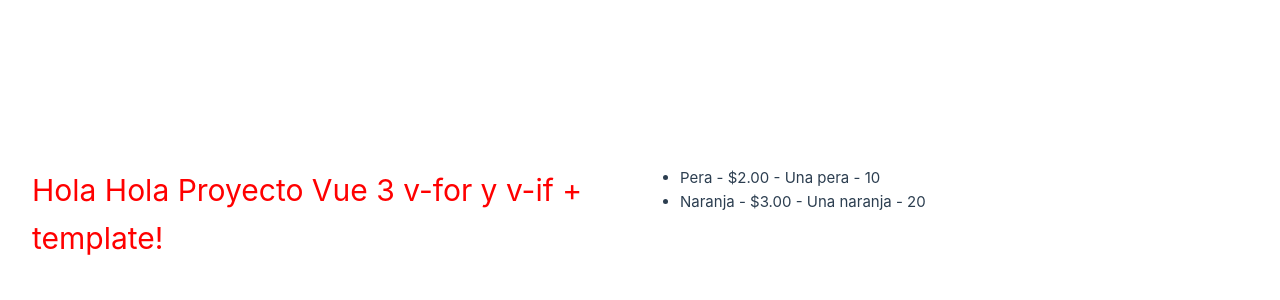
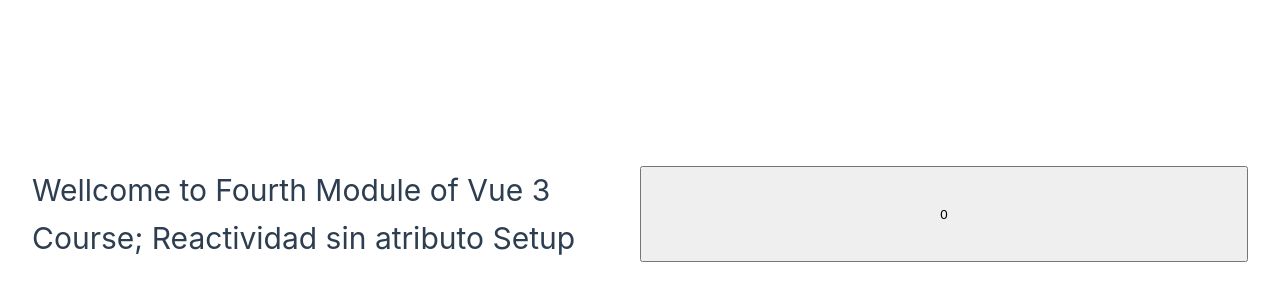
Before and after one commit to daigogeassdark/mi-primer-vue, a Vue app: page / in a window 1280 px wide. Shown: the part 186-486 px from the top of the page. Built offline with nearby package versions, Linux system fonts and the light colour scheme.

Commit message:
Update App.vue

```diff
--- a/src/App.vue
+++ b/src/App.vue
@@ -1,39 +1,28 @@
-<script setup>
- const name = 'Hola Proyecto Vue 3 v-for y v-if + template'
- const arrayFrutas = [
-    {
-        name: "Manzana",
-        price: "$1.00",
-        description: "Una manzana",
-        stock: 0,
-    },
-    {
-        name: "Pera",
-        price: "$2.00",
-        description: "Una pera",
-        stock: 10,
-    },
-    {
-        name: "Naranja",
-        price: "$3.00",
-        description: "Una naranja",
-        stock: 20,
-    },
-];
+<script >
+import { ref } from 'vue'
+
+export default {
+  // `setup` is a special hook dedicated for composition API.
+  setup() {
+    const count = ref(0)
+
+    function increment() {
+      count.value++
+    }
+
+    // expose the state to the template
+    return {
+      count,
+      increment
+    }
+  }
+}
+
 </script>
+ <template>
 
-<template>
- <h1>Hola {{ name }}!</h1>
-  <ul>
-      <template v-for="item in arrayFrutas" :key="item.name">
-        <li  v-if="item.stock > 0 ">
-          {{ item.name }} - {{ item.price }} - {{ item.description }} - {{ item.stock }}
-        </li>
-      </template>
-  </ul>
-</template>
-<style>
-h1 {
-  color: red;
-}
-</style>
+<h1>Wellcome to Fourth Module of Vue 3 Course; Reactividad sin atributo Setup</h1>
+
+<button @click="increment">{{ count }}</button>
+
+ </template>
```
